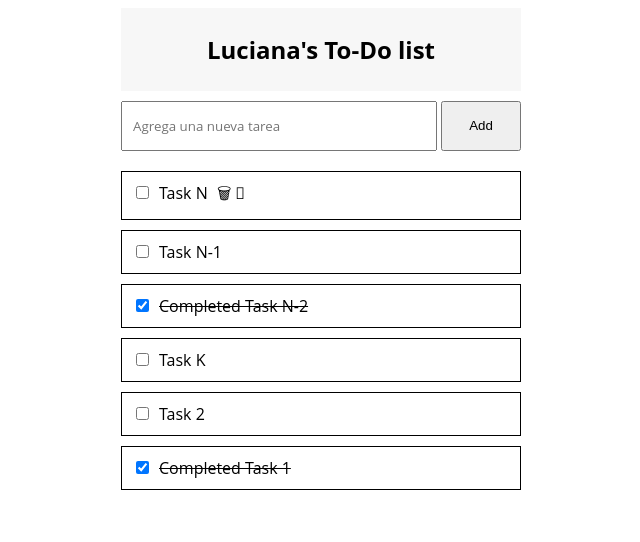
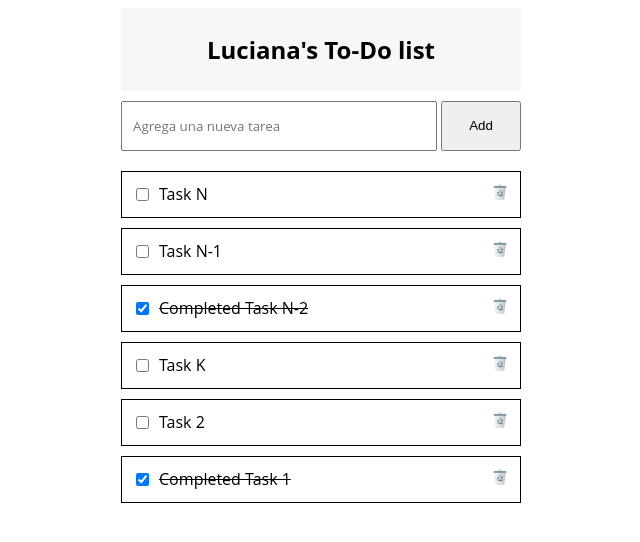
Before and after one commit to luanchoverri/bootcamp-front-end-angular, an Angular app: page / in a window 1280 px wide. Shown: the top 542 px of the page, without its empty margins (319-959 px from the left). Built offline with nearby package versions, Linux system fonts and the light colour scheme.

Commit message:
iconpapelera

```diff
--- a/src/app/app.component.css
+++ b/src/app/app.component.css
@@ -1,50 +1,69 @@
-body,label,h2,s,input {
-    font-family:  'Open Sans', sans-serif;
-  }
 
+  /* Estilos para la lista de tareas */
   .todo-list {
     width: 400px;
     margin: 0 auto;
   }
 
+  /* Estilos para el encabezado de la lista de tareas */
   .todo-list-header {
     background-color: #f7f7f7;
     padding: 5px ;
     text-align: center;
   }
 
+  /* Estilos para el formulario de agregar ítems */
   .todo-add-item {
     display: flex;
     padding: 10px 0;
   }
 
+  /* Estilos para el campo de texto en el formulario de agregar ítems */
   .todo-add-item input {
     flex: 1;
     padding: 10px ;
     margin-right: 2px;
   }
 
+  /* Estilos para el botón en el formulario de agregar ítems */
   .todo-add-item button {
     padding: 10px 0px;
     width: 80px;
     height: 50px;
     margin-left: 2px;
+    cursor: pointer;
   }
 
-
+  /* Estilos para cada ítem de la lista de tareas */
   .todo-item {
     border: 1px solid black;
     padding: 10px;
     margin: 10px 0;
+    display: flex;
+    align-items: center;
 
   }
 
+  /* Estilos para el checkbox dentro de los ítems de la lista de tareas */
   .todo-item input[type="checkbox"] {
     vertical-align: auto;
-    margin-right:5px;
+    margin-right: 5px;
   }
 
+  /* Estilos para la etiqueta de texto dentro de los ítems de la lista de tareas */
   .todo-item label {
     text-align: left;
     margin-left:5px;
   }
+
+  /* Estilos para el icono de eliminación */
+  .eliminar-icono  {
+    margin-left: auto;
+  }
+
+  /* Estilos para la imagen de la papelera */
+  .eliminar-icono img {
+    width: 20px;
+    height: 20px;
+    cursor: pointer;
+  }
--- a/src/app/app.component.html
+++ b/src/app/app.component.html
@@ -10,26 +10,32 @@
   <div class="todo-item">
     <input type="checkbox">
     <label>Task N</label>
-    <label> 🗑 &#128465; </label>
+    <a class="eliminar-icono"><img src="assets/img/papelera.png"></a>
   </div>
   <div class="todo-item">
     <input type="checkbox">
     <label>Task N-1</label>
+    <a class="eliminar-icono"><img src="assets/img/papelera.png"></a>
   </div>
   <div class="todo-item">
     <input type="checkbox" checked>
     <label><s>Completed Task N-2</s></label>
+    <a class="eliminar-icono"><img src="assets/img/papelera.png"></a>
   </div>
   <div class="todo-item">
     <input type="checkbox">
     <label>Task K</label>
+    <a class="eliminar-icono"><img src="assets/img/papelera.png"></a>
   </div>
   <div class="todo-item">
     <input type="checkbox">
     <label>Task 2</label>
+    <a class="eliminar-icono"><img src="assets/img/papelera.png"></a>
   </div>
   <div class="todo-item">
     <input type="checkbox" checked>
     <label><s>Completed Task 1</s></label>
+    <a class="eliminar-icono"><img src="assets/img/papelera.png"></a>
+
   </div>
 </div>
--- a/src/styles.css
+++ b/src/styles.css
@@ -1 +1,4 @@
 /* You can add global styles to this file, and also import other style files */
+body,label,h2,s,input {
+    font-family:  'Open Sans', sans-serif;
+  }
```
Also changed, not shown: src/assets/img/icons8-papelera-96.png (added), src/assets/img/papelera.png (added).
